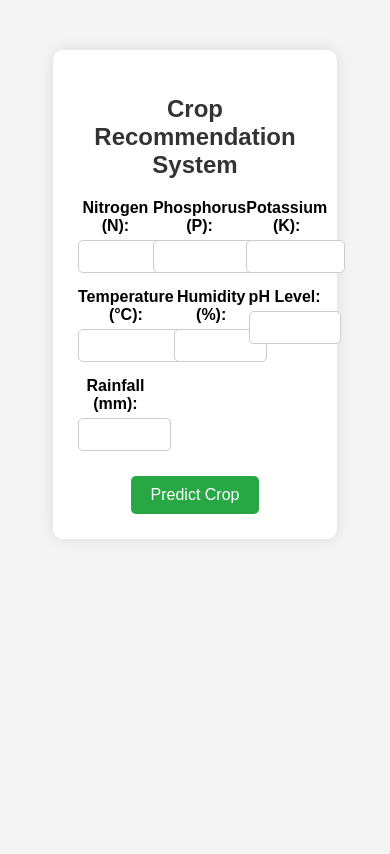
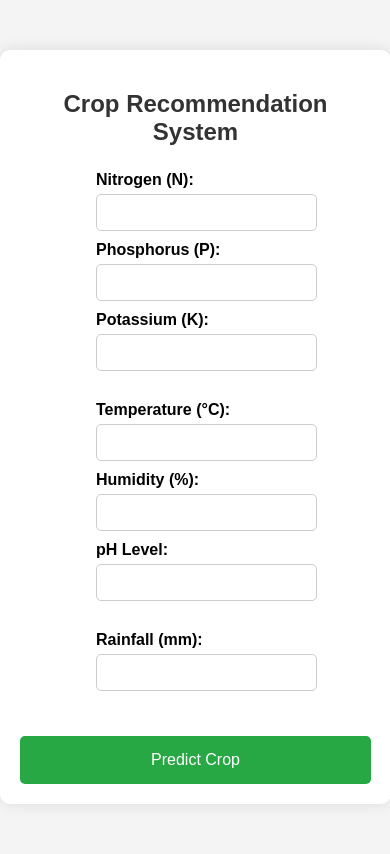
Before and after one commit to nikhilkr21/AGRI_AI, a Flask app: page / in a window 390 px wide. Before the commit the page ends 514 px from the top, so only its background shows below. Run offline with Flask 3, Linux system fonts and the light colour scheme; parts of the project's set-up code (start-up, migrations or seed data) failed here and were passed over.

Commit message:
Update style.css

```diff
--- a/flaskapp/static/style.css
+++ b/flaskapp/static/style.css
@@ -1,3 +1,4 @@
+/* Base Styles */
 body {
     font-family: Arial, sans-serif;
     background: #f4f4f4;
@@ -10,7 +11,7 @@
     width: 60%;
     margin: 50px auto;
     background: #fff;
-    padding: 25px;
+    padding: 40px;
     border-radius: 10px;
     box-shadow: 0 0 15px rgba(0, 0, 0, 0.1);
   }
@@ -30,7 +31,8 @@
     display: flex;
     justify-content: space-between;
     width: 100%;
-    margin-bottom: 15px;
+    margin-bottom: 20px;
+    padding: 0 10px;
   }
 
   .col {
@@ -38,6 +40,7 @@
     display: flex;
     flex-direction: column;
     align-items: flex-start;
+    padding: 10px;
   }
 
   .col label {
@@ -48,7 +51,7 @@
 
   .col input {
     width: 100%;
-    padding: 8px;
+    padding: 10px;
     border: 1px solid #ccc;
     border-radius: 5px;
   }
@@ -56,12 +59,12 @@
   button {
     background: #28a745;
     color: #fff;
-    padding: 10px 20px;
+    padding: 12px 25px;
     border: none;
     border-radius: 5px;
     cursor: pointer;
     font-size: 16px;
-    margin-top: 10px;
+    margin-top: 20px;
     transition: background 0.3s ease;
   }
 
@@ -73,7 +76,7 @@
     margin-top: 30px;
     background: #007bff;
     color: #fff;
-    padding: 20px;
+    padding: 30px;
     border-radius: 5px;
     text-align: center;
   }
@@ -86,3 +89,27 @@
     font-size: 20px;
     font-weight: bold;
   }
+
+  /* Responsive Styles */
+  @media (max-width: 768px) {
+    .container {
+      width: 90%;
+      padding: 20px;
+    }
+    .row {
+      flex-direction: column;
+      align-items: center;
+      padding: 0;
+    }
+    .col {
+      flex: 0 0 100%;
+      padding: 5px 0;
+    }
+    button {
+      width: 100%;
+      padding: 15px;
+    }
+    .result-container {
+      padding: 20px;
+    }
+  }
```
